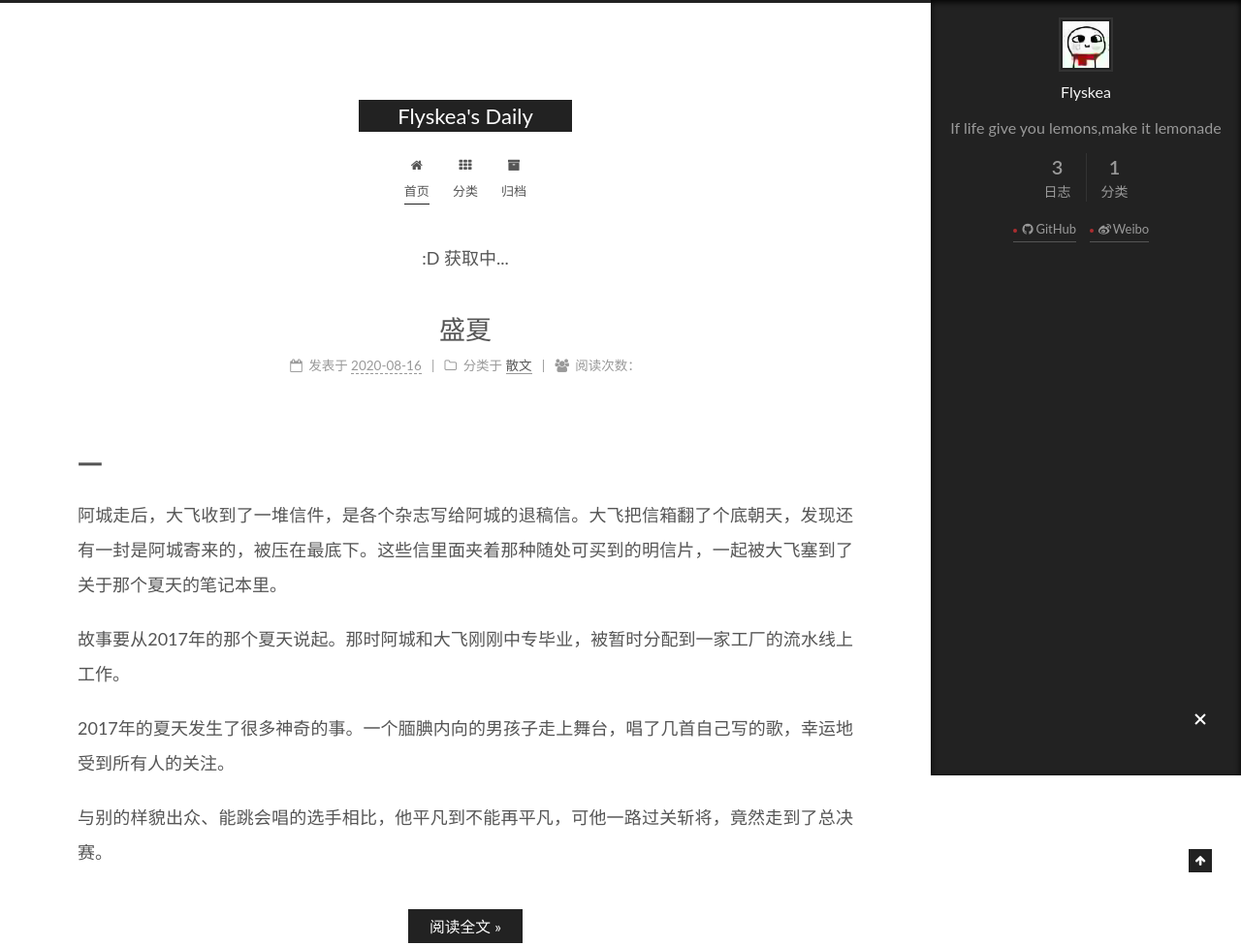
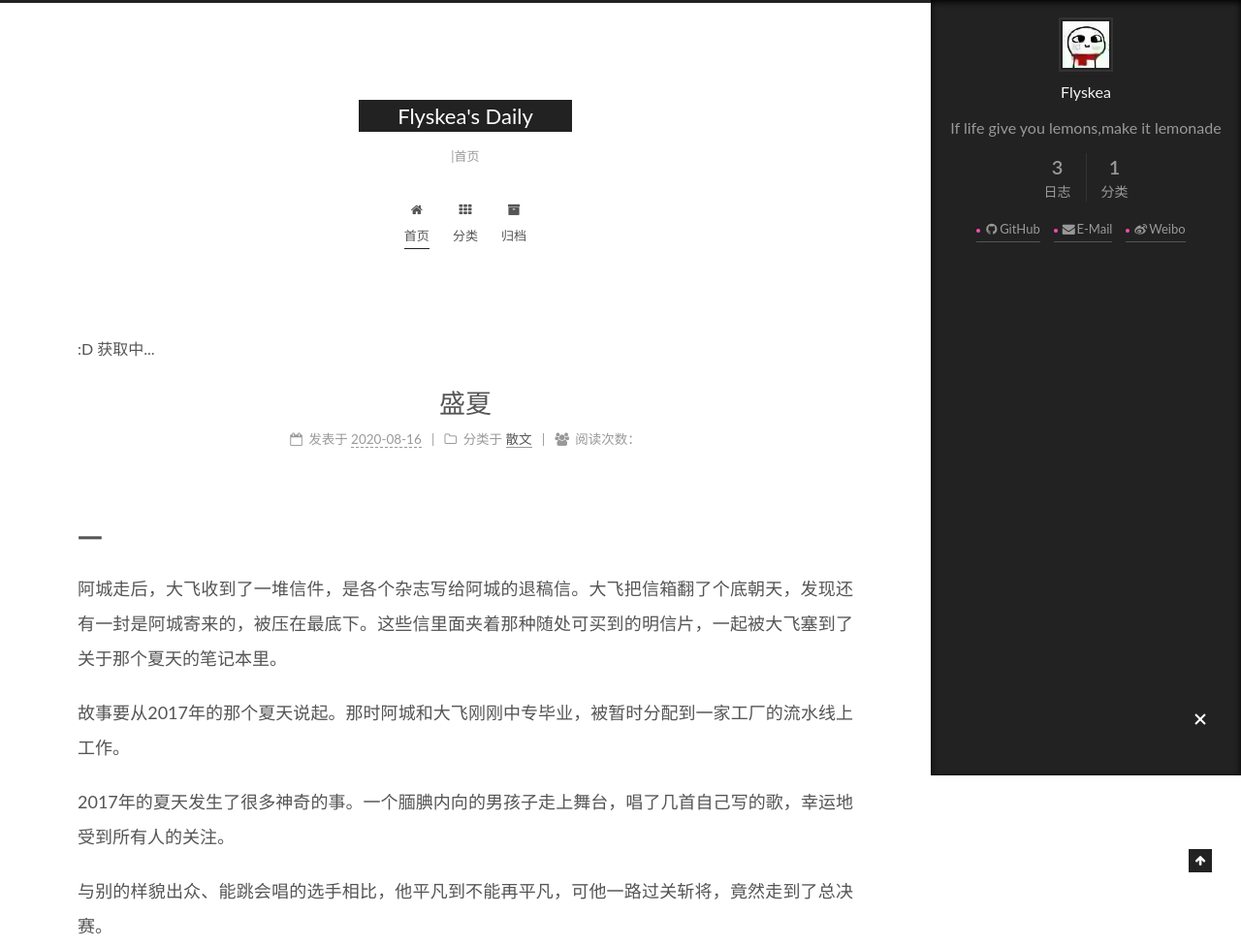
Before and after one commit to Flyskea/Flyskea.github.io, a plain HTML site: page index.html in a window 1280 px wide. Shown: the top 976 px of the page at 97% size. Drawn offline with Linux system fonts and the light colour scheme; some packages are replaced by stand-ins of ours; no server answers; a script that the page names is missing.

Commit message:
Site updated: 2020-08-17 15:12:45

```diff
--- a/css/main.css
+++ b/css/main.css
@@ -1164,7 +1164,7 @@ pre .javascript .function {
 }
 .links-of-author a::before,
 .links-of-author span.exturl::before {
-  background: #ac2d30;
+  background: #ff4ab1;
   border-radius: 50%;
   content: ' ';
   display: inline-block;
@@ -1667,9 +1667,9 @@ pre .javascript .function {
 .post-block:last-of-type .post-eof {
   display: none;
 }
-/*.content {
+.content {
   padding-top: 40px;
-} */
+}
 @media (min-width: 992px) {
   .post-body {
     text-align: justify;
@@ -2150,14 +2150,14 @@ ul.breadcrumb li + li:last-child {
 .main-inner {
   padding-bottom: 60px;
 }
-/* .content {
+.content {
   padding-top: 70px;
 }
 @media (max-width: 767px) {
   .content {
     padding-top: 35px;
   }
-} */
+}
 embed {
   display: block;
   margin: 0 auto 25px auto;
--- a/index.html
+++ b/index.html
@@ -97,12 +97,17 @@
       <h1 class="site-title">Flyskea's Daily</h1>
       <span class="logo-line-after"><i></i></span>
     </a>
+      <p class="site-subtitle" itemprop="description">|首页</p>
   </div>
+
   <div class="site-nav-right">
     <div class="toggle popup-trigger">
     </div>
   </div>
 </div>
+
+
+
 
 <nav class="site-nav">
   <ul id="menu" class="menu">
@@ -126,6 +131,7 @@
 
 
 
+
 </div>
     </header>
 
@@ -145,7 +151,7 @@
 
 
 
-  <p id="hitokoto_text" style="text-align: center; margin: 2em; font-size: large;">:D 获取中...</p>
+  <p id="hitokoto_text">:D 获取中...</p>
   <article itemscope itemtype="http://schema.org/Article" class="post-block" lang="zh-CN">
     <link itemprop="mainEntityOfPage" href="http://yoursite.com/2020/08/16/%E7%9B%9B%E5%A4%8F/">
 
@@ -488,7 +494,10 @@
         <a href="https://github.com/flyskea" title="GitHub → https:&#x2F;&#x2F;github.com&#x2F;flyskea" rel="noopener" target="_blank"><i class="fa fa-fw fa-github"></i>GitHub</a>
       </span>
       <span class="links-of-author-item">
-        <a href="https://weibo.com/Flyskea" title="Weibo → https:&#x2F;&#x2F;weibo.com&#x2F;Flyskea" rel="noopener" target="_blank"><i class="fa fa-fw fa-weibo"></i>Weibo</a>
+        <a href="mailto:1696866717@qq.com" title="E-Mail → mailto:1696866717@qq.com" rel="noopener" target="_blank"><i class="fa fa-fw fa-envelope"></i>E-Mail</a>
+      </span>
+      <span class="links-of-author-item">
+        <a href="https://weibo.com/5906196688" title="Weibo → https:&#x2F;&#x2F;weibo.com&#x2F;5906196688" rel="noopener" target="_blank"><i class="fa fa-fw fa-weibo"></i>Weibo</a>
       </span>
   </div>
 
```
Also changed, not shown: 2001/07/13/hello-world/index.html (+1 -0 lines), 2020/08/16/post/index.html (+1 -0 lines), 2020/08/16/盛夏/index.html (+1 -0 lines), archives/2001/07/index.html (+1 -0 lines), archives/2001/index.html (+1 -0 lines), archives/2020/08/index.html (+1 -0 lines), archives/2020/index.html (+1 -0 lines), archives/index.html (+1 -0 lines), categories/index.html (+1 -0 lines), categories/散文/index.html (+1 -0 lines). Lines whose indentation alone changed are shown as unchanged.
